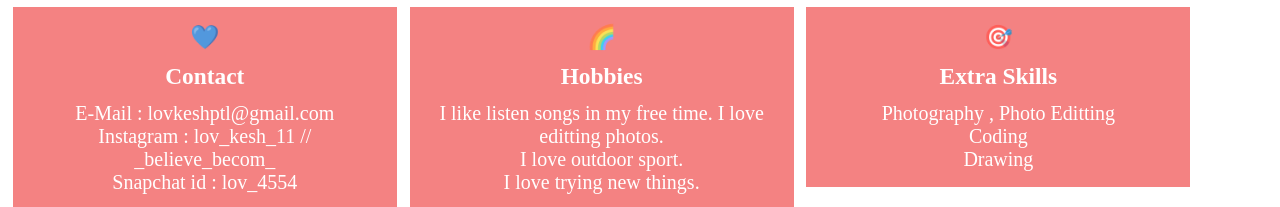
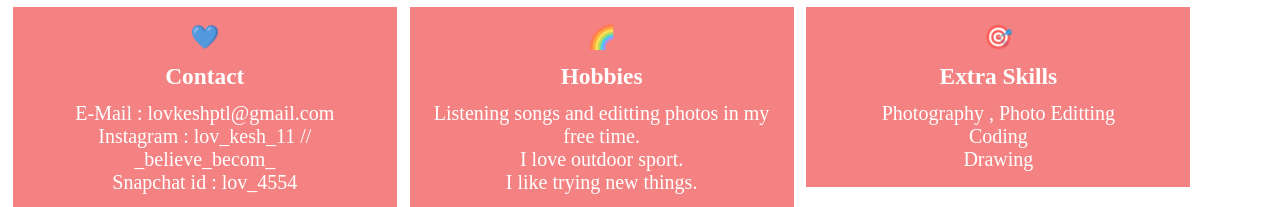
Before and after one commit to lovkesh07/portfolio-luv, a plain HTML site: page index.html in a window 1280 px wide. Shown: the part 3203-3410 px from the top of the page. Drawn offline with nearby package versions, Linux system fonts and the light colour scheme.

Commit message:
Update index.html

```diff
--- a/index.html
+++ b/index.html
@@ -178,7 +178,7 @@
         <div class="service">
             <h1>🌈 </h1>
             <h1>Hobbies</h1>
-            <p>I like listen songs in my free time. I love editting photos. <br> I love outdoor sport. <br> I love trying new things. </p>
+            <p>Listening songs and editting photos in my free time. <br> I love outdoor sport. <br> I like trying new things. </p>
         </div>
         <div class="service">
             <h1>🎯 </h1>
```
